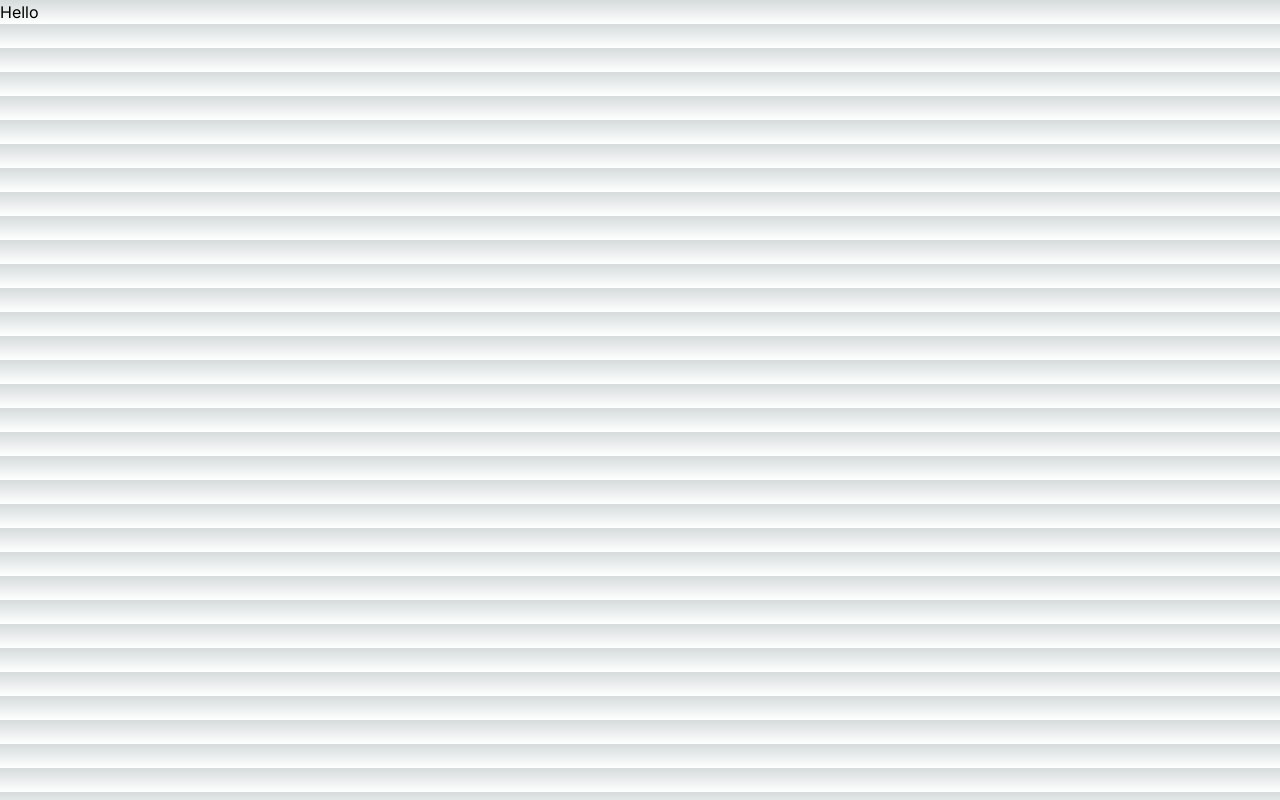
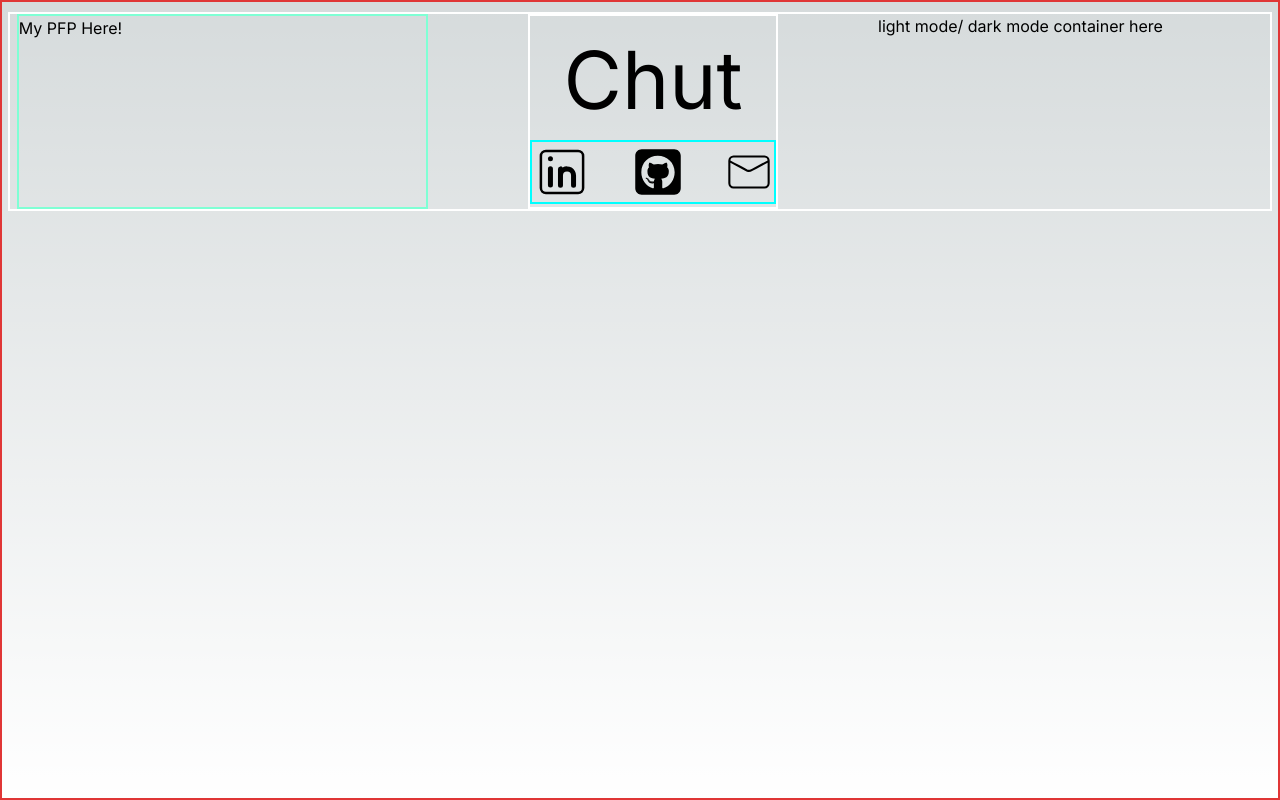
Before and after one commit to AdityaKunte18/AdityaKunte18.github.io, a Next.js app: page / in a window 1280 px wide. Built offline with nearby package versions, Linux system fonts and the light colour scheme.

Commit message:
minor updates

```diff
--- a/package.json
+++ b/package.json
@@ -11,7 +11,8 @@
   "dependencies": {
     "next": "14.1.0",
     "react": "^18",
-    "react-dom": "^18"
+    "react-dom": "^18",
+    "react-icons": "^5.0.1"
   },
   "devDependencies": {
     "autoprefixer": "^10.4.17",
--- a/src/app/page.js
+++ b/src/app/page.js
@@ -1,10 +1,33 @@
 import '../styles/styles.css';
+import { CiLinkedin } from "react-icons/ci";
+import { SlSocialLinkedin } from "react-icons/sl";
+import { FaSquareGithub } from "react-icons/fa6";
+import { VscMail } from "react-icons/vsc";
+import { CiMail } from "react-icons/ci";
 
 export default function Home() {
   return (
     <div className="mainContainer">
       <div className="headerSection">
-        <h1>Hello</h1>
+        <div className="imageContainer">
+          <h1>My PFP Here!</h1>
+        </div>
+        <div className="titleContainer">
+          <div className="nameContainer">
+            <h2 style={{fontSize:80}}>Chut</h2>
+          </div>
+          <div className="iconContainer">
+            <CiLinkedin size={60}/>
+            <FaSquareGithub size={52} />
+            <CiMail size={50}/>
+          </div>
+        </div>
+        <div>
+          <h1>light mode/ dark mode container here</h1>
+        </div>
+       <div>
+
+       </div>
       </div>
     </div>
   );
--- a/src/styles/styles.css
+++ b/src/styles/styles.css
@@ -1,11 +1,61 @@
-
-
 .mainContainer {
   display: flex;
   flex-direction: row;
+  border-color: rgb(224, 54, 54);
+  border-width: 2px;
+  width: 100%;
+  height: 100%;
+}
+
+html, body {
+  margin: 0;
+  padding: 0;
+  height: 100%;
 }
 
 .headerSection {
+  margin-top: 0.8%;
+  margin-left: 0.5%;
+  margin-right: 0.5%;
+  display: flex;
+  flex-direction: row;
+  width: 100%;
+  height: 25%;
+  justify-content: space-between;
+  padding-left: 0.5%;
+  padding-right: 0.5%;
+  border-color: white;
+  border-width: 2px;
+}
+
+.titleContainer {
+  display: flex;
+  flex-direction: column;
+  width: 20%;
+  border-width: 2px;
+  border-color: white;
+  justify-content: center;
   align-items: center;
-    /* Additional styles for headerSection if needed */
 }
+
+.imageContainer {
+  border-width: 2px;
+  border-color: aquamarine;
+  width: 33% ;
+}
+
+.iconContainer {
+  display: flex;
+  flex-direction: row;
+  border-width: 2px;
+  border-color: aqua;
+  width: 100%;
+  justify-content: space-between;
+  align-items: center;
+}
+
+
+.nameContainer {
+  font-size: 20;
+  margin-top: -1;
+}
```
Also changed, not shown: 1 other file (tests, documents, lock files or other folders). Lines whose indentation alone changed are shown as unchanged.
